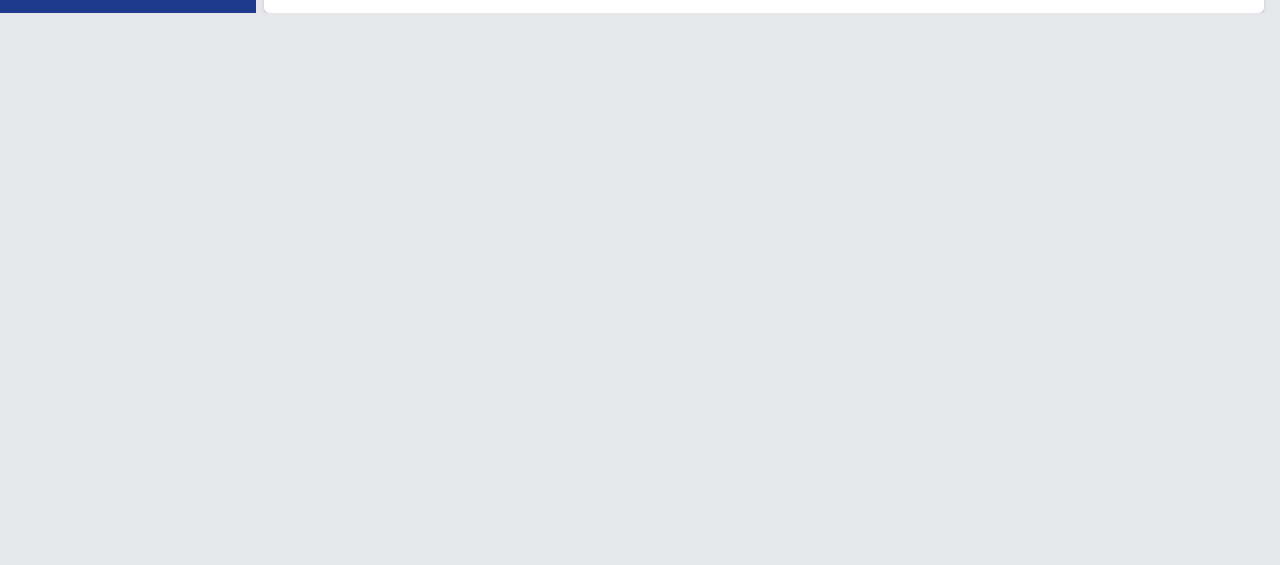
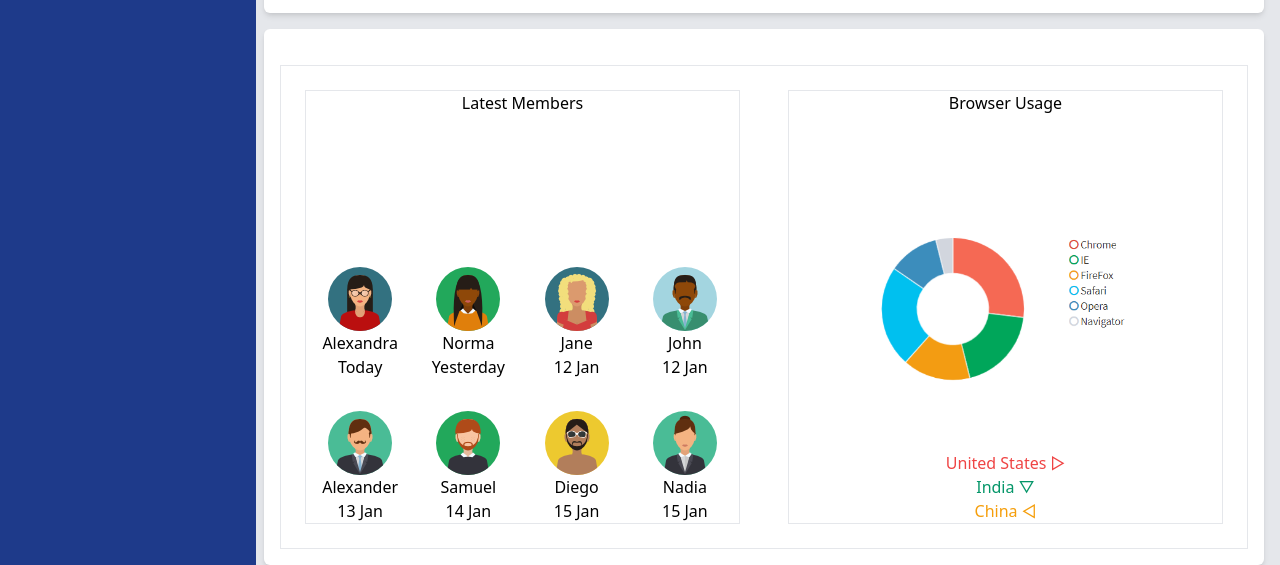
Before and after one commit to natamador1976/TailwindProjectNew, a plain HTML site: page index.html in a window 1280 px wide. Shown: the part 2349-2914 px from the top of the page. Before the commit the page ends 2362 px from the top, so only its background shows below. Drawn offline with nearby package versions, Linux system fonts and the light colour scheme.

Commit message:
Add files via upload

```diff
--- a/index.html
+++ b/index.html
@@ -461,6 +461,93 @@
 
                   </div>
                   </div>
+
+              </div>
+               <div class="flex flex-wrap items-center justify-center p-4 mt-4 bg-white rounded-md shadow-md">
+                <div class="members mx-auto mt-5 ">
+                  <div class="grid grid-cols-1 sm:grid-cols-2 grid-rows-1 sm:grid-rows-1 border">
+                    <div class="grid grid-cols-1 sm:grid-cols-4 grid-rows-1 sm:grid-rows-3 border m-6">
+
+                      <div class="text-center row-span-1 col-span-4">
+                        <h1>Latest Members</h1>
+                      </div>
+
+                      <div class=" text-center">
+                        <div class="flex items-center justify-center pt-8">
+                          <img src="img/usuario.png" alt="Grafico3">
+                       </div>
+                       <p>Alexandra <br> Today</p>
+                      </div>
+
+                      <div class=" text-center">
+                        <div class="flex items-center justify-center pt-8">
+                          <img src="img/usuario (3).png" alt="Grafico3">
+                       </div>
+                       <p>Norma<br> Yesterday</p>
+                      </div>
+
+                      <div class=" text-center">
+                        <div class="flex items-center justify-center pt-8">
+                          <img src="img/usuario (2).png" alt="Grafico3">
+                       </div>
+                       <p>Jane<br> 12 Jan</p>
+                      </div>
+
+                      <div class=" text-center">
+                        <div class="flex items-center justify-center pt-8">
+                          <img src="img/usuario (4).png" alt="Grafico3">
+                       </div>
+                       <p>John<br> 12 Jan</p>
+                      </div>
+
+                      <div class="text-center">
+                        <div class="flex items-center justify-center pt-8">
+                          <img src="img/usuario (5).png" alt="Grafico3">
+                       </div>
+                       <p>Alexander<br> 13 Jan</p>
+                      </div>
+
+                      <div class="text-center">
+                        <div class="flex items-center justify-center pt-8">
+                          <img src="img/usuario (7).png" alt="Grafico3">
+                       </div>
+                       <p>Samuel <br> 14 Jan</p>
+                      </div>
+
+                      <div class="text-center">
+                        <div class="flex items-center justify-center pt-8">
+                          <img src="img/usuario (6).png" alt="Grafico3">
+                       </div>
+                       <p>Diego<br> 15 Jan</p>
+                      </div>
+
+                      <div class="text-center">
+                        <div class="flex items-center justify-center pt-8">
+                          <img src="img/usuario (1).png" alt="Grafico3">
+                       </div>
+                       <p>Nadia<br> 15 Jan</p>
+                      </div>
+                    </div>
+
+                    <div class="grid grid-cols-1 sm:grid-cols-1 grid-rows-1 sm:grid-rows-7 border m-6">
+                        <div class="text-center">
+                          <h1>Browser Usage</h1>
+                        </div>
+                        <div class="row-span-3 items-left justify-left m-16">
+                          <img src="img/browser.png" alt="">
+                        </div>
+                        <div class="text-center">
+                          <h2 class="text-red-500">United States &#9655;</h2>
+                        </div>
+                        <div class="text-center">
+                          <h2 class="text-green-600">India 	&#9661;</h2>
+                        </div>
+                        <div class="text-center">
+                          <h2 class="text-yellow-500">China 	&#9665;</h2>
+                        </div>
+                    </div>
+                  </div>
+                </div>
               </div>
             </div>
 
--- a/styles.css
+++ b/styles.css
@@ -159,3 +159,7 @@ a {
 .line{
     background-color: #fff;
 }
+.members{
+    width: 100%;
+    height: 50%;
+}
```
Also changed, not shown: img/browser.png (added), img/usuario (1).png (added), img/usuario (2).png (added), img/usuario (3).png (added), img/usuario (4).png (added), img/usuario (5).png (added), img/usuario (6).png (added), img/usuario (7).png (added), img/usuario.png (added).
